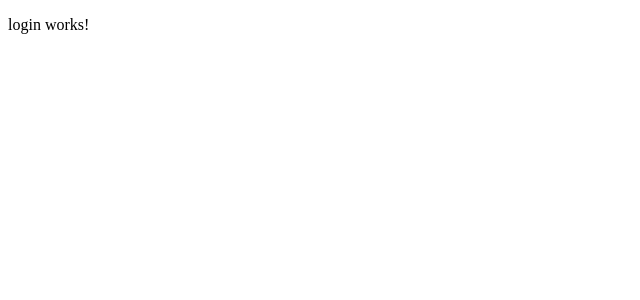
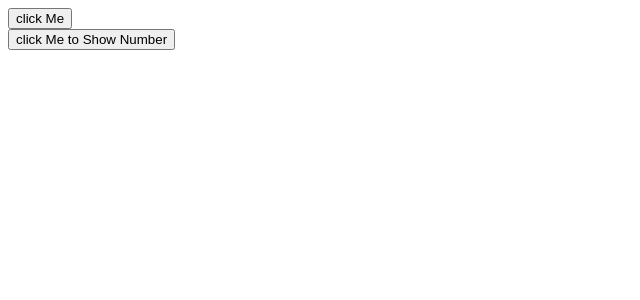
Before and after one commit to MahmdulHasan/Angular-Learning, an Angular app in the folder my-app/: page / in a window 1280 px wide. Shown: the top 300 px of the page, without its empty margins (0-640 px from the left). Built offline with nearby package versions, Linux system fonts and the light colour scheme.

Commit message:
hands on function

```diff
--- a/my-app/src/app/app.component.html
+++ b/my-app/src/app/app.component.html
@@ -1 +1,2 @@
-<app-login></app-login>
+<button (click)="getName('Mahmudul Hasan')">click Me</button> <br/>
+<button (click)="getName('100')">click Me to Show Number</button>
--- a/my-app/src/app/app.component.ts
+++ b/my-app/src/app/app.component.ts
@@ -7,4 +7,8 @@ import { Component } from '@angular/core';
 })
 export class AppComponent {
   title = 'my-app';
+
+  getName(name: String | number){
+    alert(name);
+  }
 }
```
